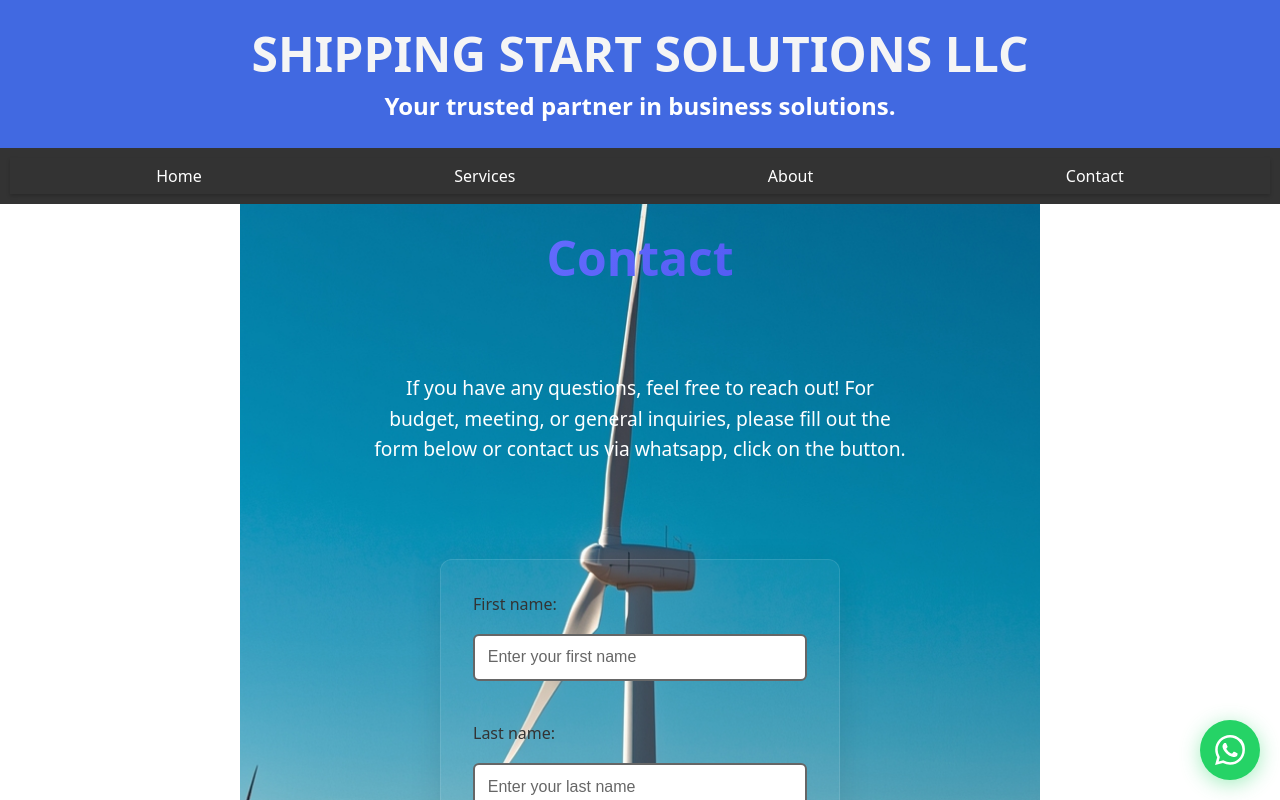
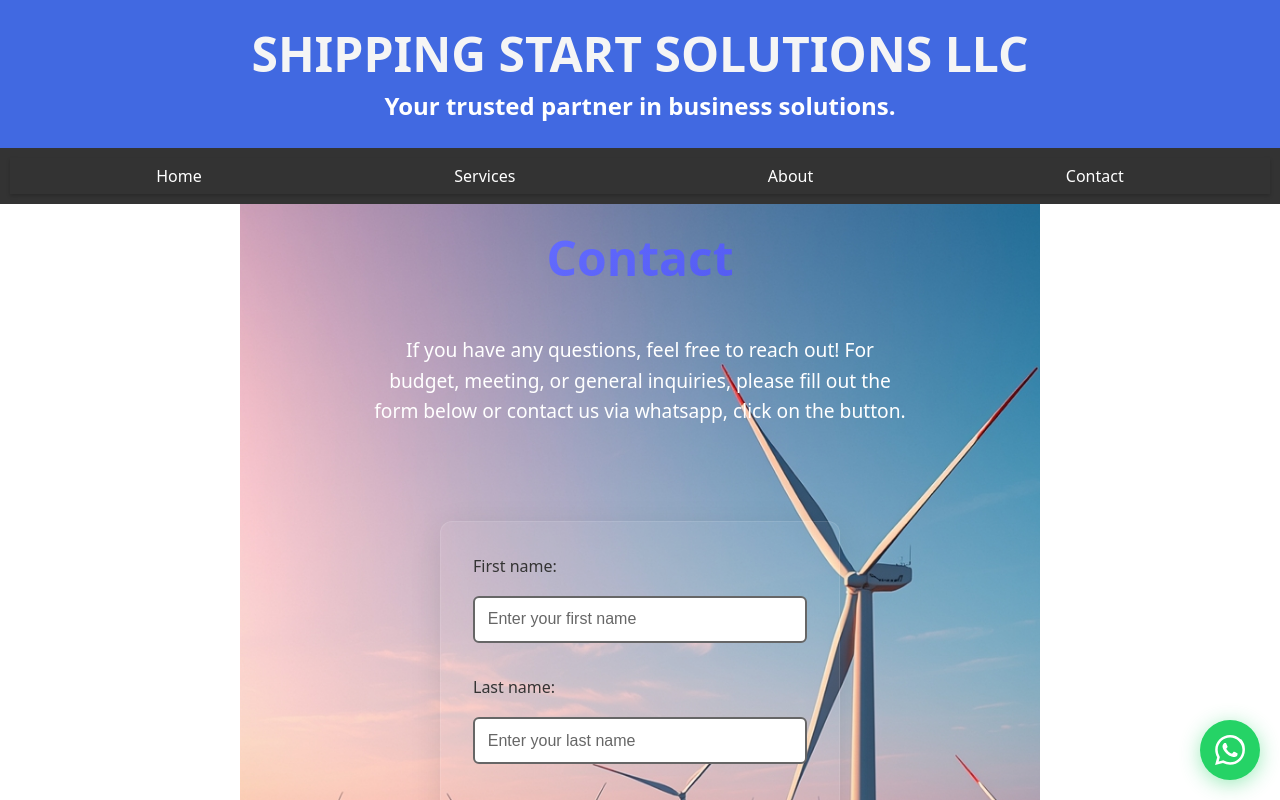
Before and after one commit to MarViott/ives, a React (Vite) app: page /contact in a window 1280 px wide. Shown: the top 800 px of the page. Built offline with nearby package versions, Linux system fonts and the light colour scheme.

Commit message:
feat: actualizar imágenes en Gallery y Contact, mejorar estilos en Contact y Services, y ajustar márgenes en index.css

```diff
--- a/src/components/Gallery.jsx
+++ b/src/components/Gallery.jsx
@@ -3,7 +3,7 @@ import React from 'react';
 function Gallery() {
     const images = [
         "./src/assets/img/camiones1.jpg",
-        "./src/assets/img/parque_eolico_1.jpg",
+        "./src/assets/img/parque_eolico_0.jpg",
         "./src/assets/img/camiones2.jpg",
         "./src/assets/img/parque_eolico_3.jpg",
     ];
--- a/src/components/pages/Contact.css
+++ b/src/components/pages/Contact.css
@@ -7,16 +7,10 @@
   flex-direction: column;
   justify-content: center;
   align-items: center;
-  background-image: url('../../assets/img/parque_eolico_0.jpg');
+  background-image: url('../../assets/img/parque_eolico_1.jpg');
   background-size: cover;
   background-position: center;
   background-repeat: no-repeat;
-}
-
-.contact-container h1 {
-  color: white;
-  margin-bottom: 1rem;
-  text-align: center;
 }
 
 .contact-container > p {
@@ -30,7 +24,7 @@
 .contact-form {
  width: 100%;
   max-width: 400px;
-  padding: 2rem;
+  padding: 1rem;
   border: 2px solid #333;
   border-radius: 12px;
   background-color: white;
@@ -39,7 +33,7 @@
 }
 
 .form-group {
-  margin-bottom: 1.5rem;
+  margin-bottom: 1rem;
   text-align: left;
 }
 
--- a/src/components/pages/Contact.jsx
+++ b/src/components/pages/Contact.jsx
@@ -14,7 +14,7 @@ function Contact() {
 
   return (
     <div className="contact-container subtitle">
-      <h1>Contact</h1>
+      <h1 style={{color: 'white'}}>Contact</h1>
       <p>If you have any questions, feel free to reach out! For budget, meeting, or general inquiries, please fill out the form below or contact us via whatsapp, click on the button. </p>
 
       <form className="contact-form">
--- a/src/components/pages/Home.jsx
+++ b/src/components/pages/Home.jsx
@@ -4,6 +4,7 @@ import Gallery from '../Gallery'
 
 function Home() {
   return (
+    <>
     <div className='subtitle'>
           <h1>Home</h1>
           <p>Logistics shipping consultancy services. We help business move goods smarter
@@ -15,8 +16,8 @@ and more efficiently. </p>
 
             <h2>Consulting</h2>
             <p>We provide expert consulting services to help businesses optimize their operations, improve efficiency, and achieve their goals. Our team of experienced consultants works closely with clients to understand their unique challenges and develop tailored solutions that drive success. Whether you need help with strategy development, process improvement, or change management, we have the expertise to deliver results. Contact us today to learn how we can help your business thrive!</p>
-
-    </div>
+      </div>
+   </>
   )
 }
 
--- a/src/components/pages/Services.css
+++ b/src/components/pages/Services.css
@@ -30,7 +30,7 @@
   display: grid;
   grid-template-columns: repeat(auto-fit, minmax(350px, 1fr));
   gap: 2rem;
-  margin-bottom: 4rem;
+  margin-bottom: 2rem;
 }
 
 .service-card {
--- a/src/index.css
+++ b/src/index.css
@@ -14,10 +14,7 @@
   -moz-osx-font-smoothing: grayscale;
   color: black;
   background-color: white;
-  font-synthesis: none;
-  text-rendering: optimizeLegibility;
-  -webkit-font-smoothing: antialiased;
-  -moz-osx-font-smoothing: grayscale;
+
 }
 
 a {
@@ -55,7 +52,7 @@ nav ul{
 
 h1 {
   font-size: 3rem;
-  margin-bottom: 1rem;
+  margin-bottom: 0.5rem;
   background: linear-gradient(135deg, #646cff 0%, #535bf2 100%);
   -webkit-background-clip: text;
   -webkit-text-fill-color: transparent;
@@ -82,7 +79,7 @@ main {
   color: #333;
   min-height: 80vh;
   flex-wrap: wrap;
-  gap: 20px;
+  gap: 10px;
 }
 
 .subtitle {
@@ -93,8 +90,9 @@ main {
   line-height: 1.6;
 }
 
+
+
 p {
-  margin: 30px;
   padding: 30px;
   text-align: center;
   justify-content: center;
```
